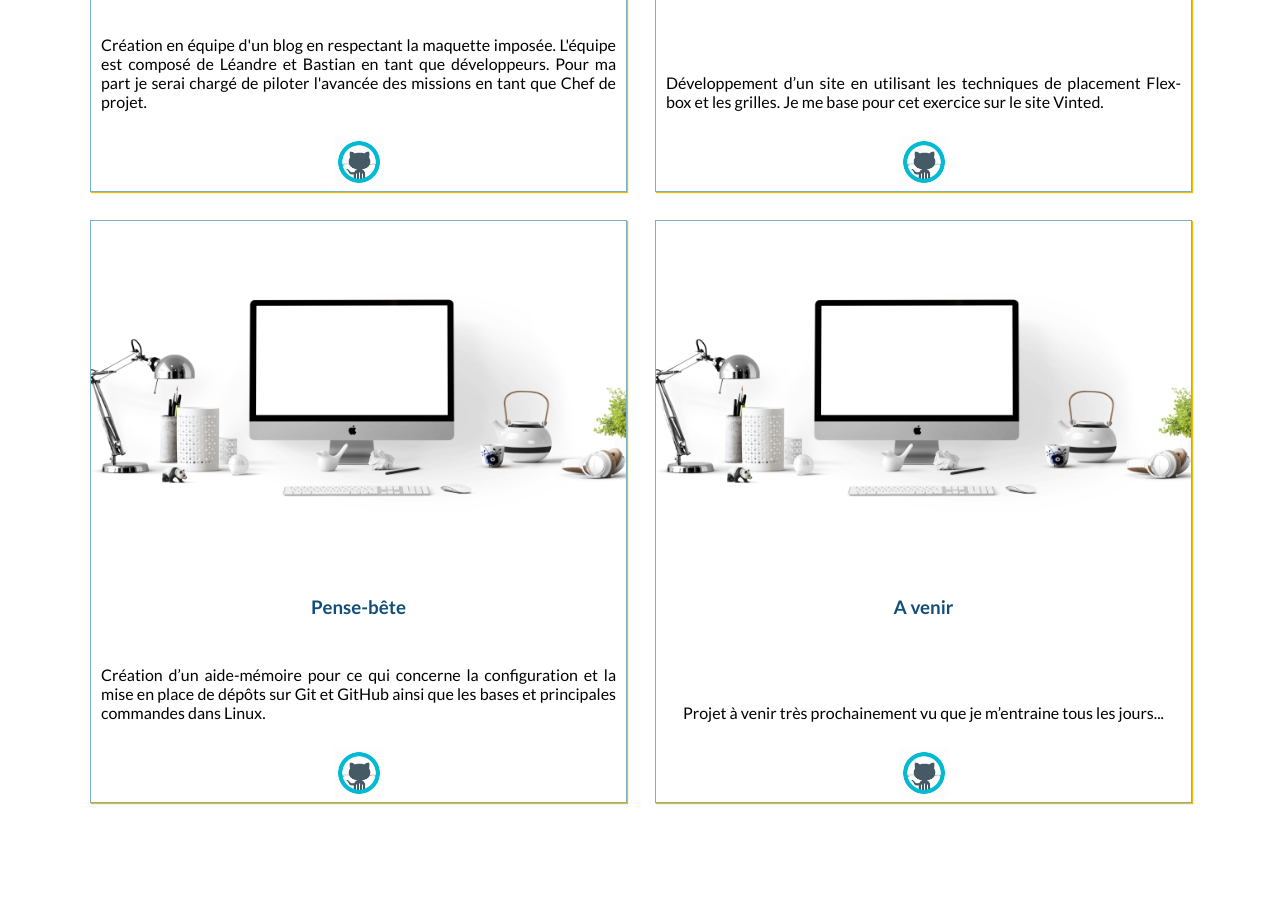
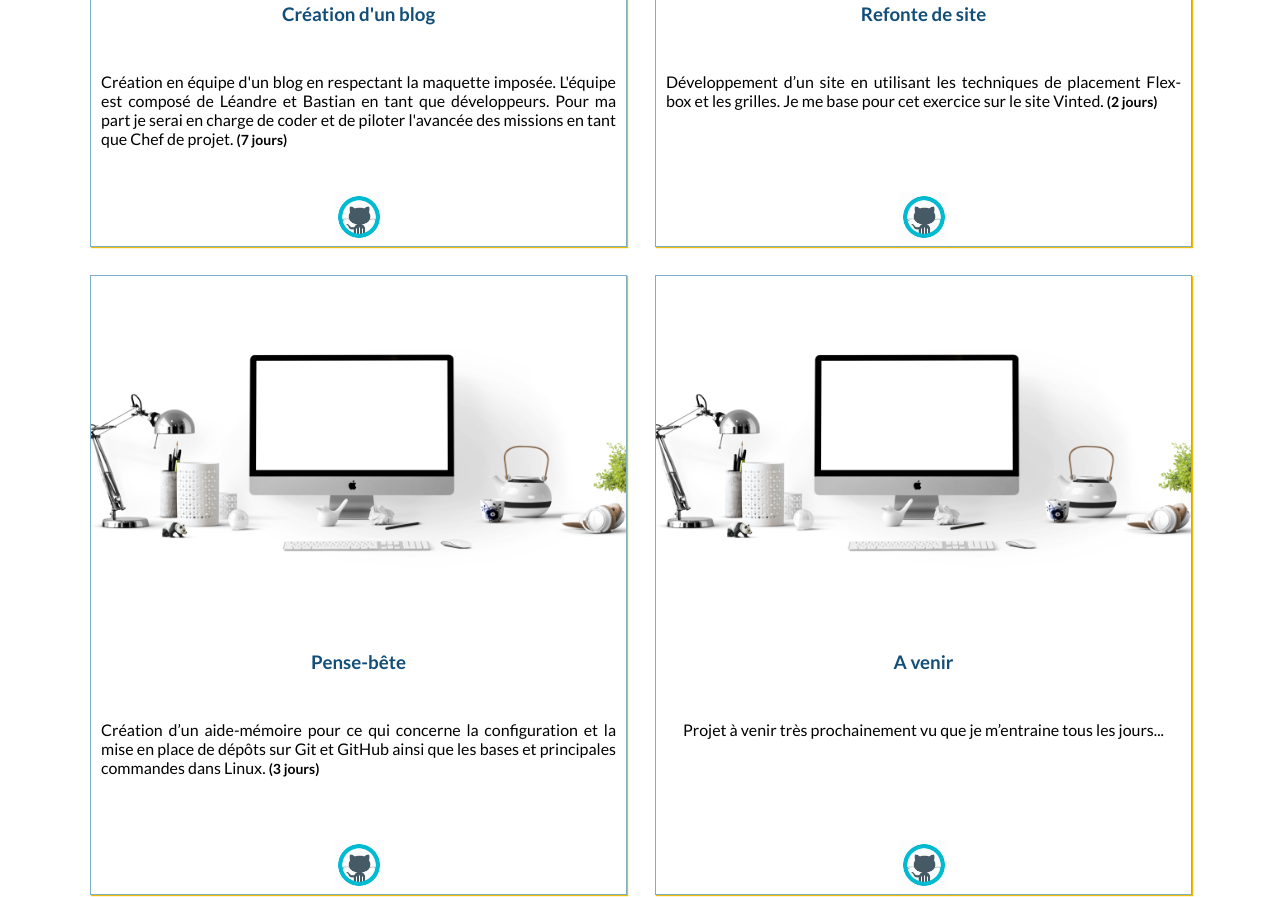
Before and after one commit to GrischK/Portfolio, a plain HTML site: page home_page.html in a window 1280 px wide. Shown: the part 2676-3573 px from the top of the page. Drawn offline with Linux system fonts and the light colour scheme; grey boxes are pictures that could not be loaded; a web font is replaced by a local one.

Commit message:
Modifs textes projets

```diff
--- a/function.js
+++ b/function.js
@@ -1,3 +1,9 @@
+window.addEventListener('scroll',() => {
+  console.log('Hello');
+});
+
+
+
 const progress_bars = document.
 querySelector('.progress')
 
--- a/home_page.html
+++ b/home_page.html
@@ -113,7 +113,7 @@
                     </div>
                     <div class="grid_p">
                         <p>
-                            Création  d'un site vitrine en respectant la charte graphique. Utilisation d'animations CSS et du responsive.
+                            Création  d'un site vitrine en respectant la charte graphique. Utilisation d'animations CSS et du responsive. Chargé de chef de projet et de développement.<span class="duration"> (7 jours)</span>
                         </p>
                         <a href="https://github.com/GrischK/Brief4-Simplon-DevInte-Val-1" target="blank"><img src="img/git_hub_gif.gif" alt="logogithub" class="github_icon"></a>
                     </div>
@@ -127,7 +127,7 @@
                     </div>
                     <div class="grid_p">
                         <p>
-                            Création en équipe d'un blog en respectant la maquette imposée. L'équipe est composé de Léandre et Bastian en tant que développeurs. Pour ma part je serai chargé de piloter l'avancée des missions en tant que Chef de projet.
+                            Création en équipe d'un blog en respectant la maquette imposée. L'équipe est composé de Léandre et Bastian en tant que développeurs. Pour ma part je serai en charge de coder et de piloter l'avancée des missions en tant que Chef de projet. <span class="duration"> (7 jours)</span>
                         </p>
                         <a href="https://github.com/GrischK/Brief3-Simplon-DevInte-Val-1" target="blank"><img src="img/git_hub_gif.gif" alt="logogithub" class="github_icon"></a>
                     </div>
@@ -141,7 +141,7 @@
                     </div>
                     <div class="grid_p">
                         <p>
-                            Développement d’un site en utilisant les techniques de placement Flex-box et les grilles. Je me base pour cet exercice sur le site Vinted.
+                            Développement d’un site en utilisant les techniques de placement Flex-box et les grilles. Je me base pour cet exercice sur le site Vinted. <span class="duration"> (2 jours)</span>
                         </p>
                         <a href="https://github.com/GrischK/Projet-refonte-site---utilisation-des-grilles" target="blank"><img src="img/git_hub_gif.gif" alt="logogithub" class="github_icon"></a>
                     </div>
@@ -155,7 +155,7 @@
                     </div>
                     <div class="grid_p">
                         <p>
-                            Création d’un aide-mémoire pour ce qui concerne la configuration et la mise en place de dépôts sur Git et GitHub ainsi que les bases et principales commandes dans Linux.
+                            Création d’un aide-mémoire pour ce qui concerne la configuration et la mise en place de dépôts sur Git et GitHub ainsi que les bases et principales commandes dans Linux. <span class="duration"> (3 jours)</span>
                         </p>
                         <a href="https://github.com/GrischK/Pense-bete-Git-et-Linux.git" target="blank"><img src="img/git_hub_gif.gif" alt="logogithub" class="github_icon"></a>
                     </div>
--- a/style.css
+++ b/style.css
@@ -879,6 +879,12 @@ footer a:hover{
     display: flex;
     flex-direction: column;
     justify-content: space-between;
+    height: 200px;
+}
+
+.duration{
+    font-weight:bold ;
+    font-size: 14px;
 }
 
 @media screen and (max-width: 1148px){
```
Also changed, not shown: details_page.html (+1 -0 lines).
